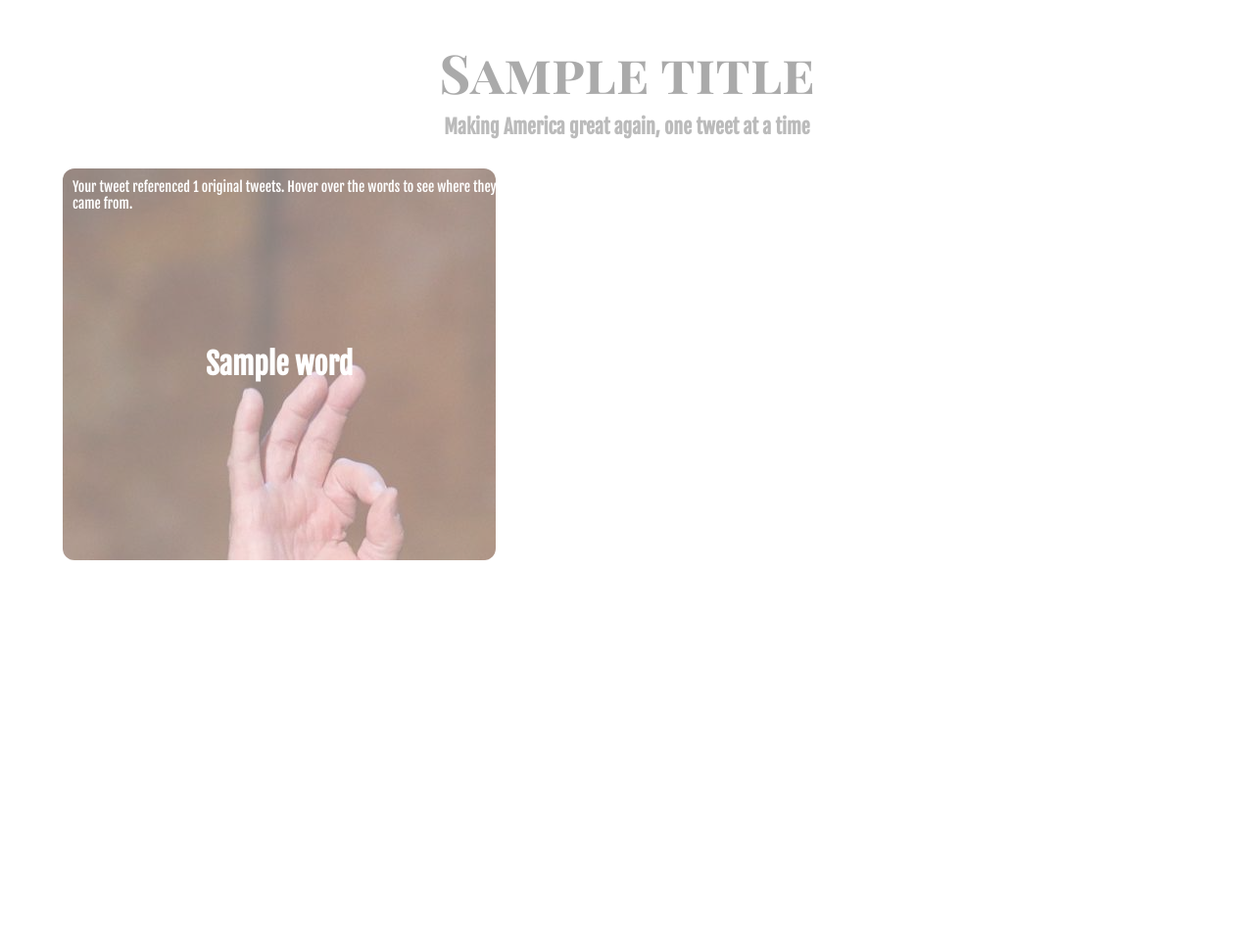
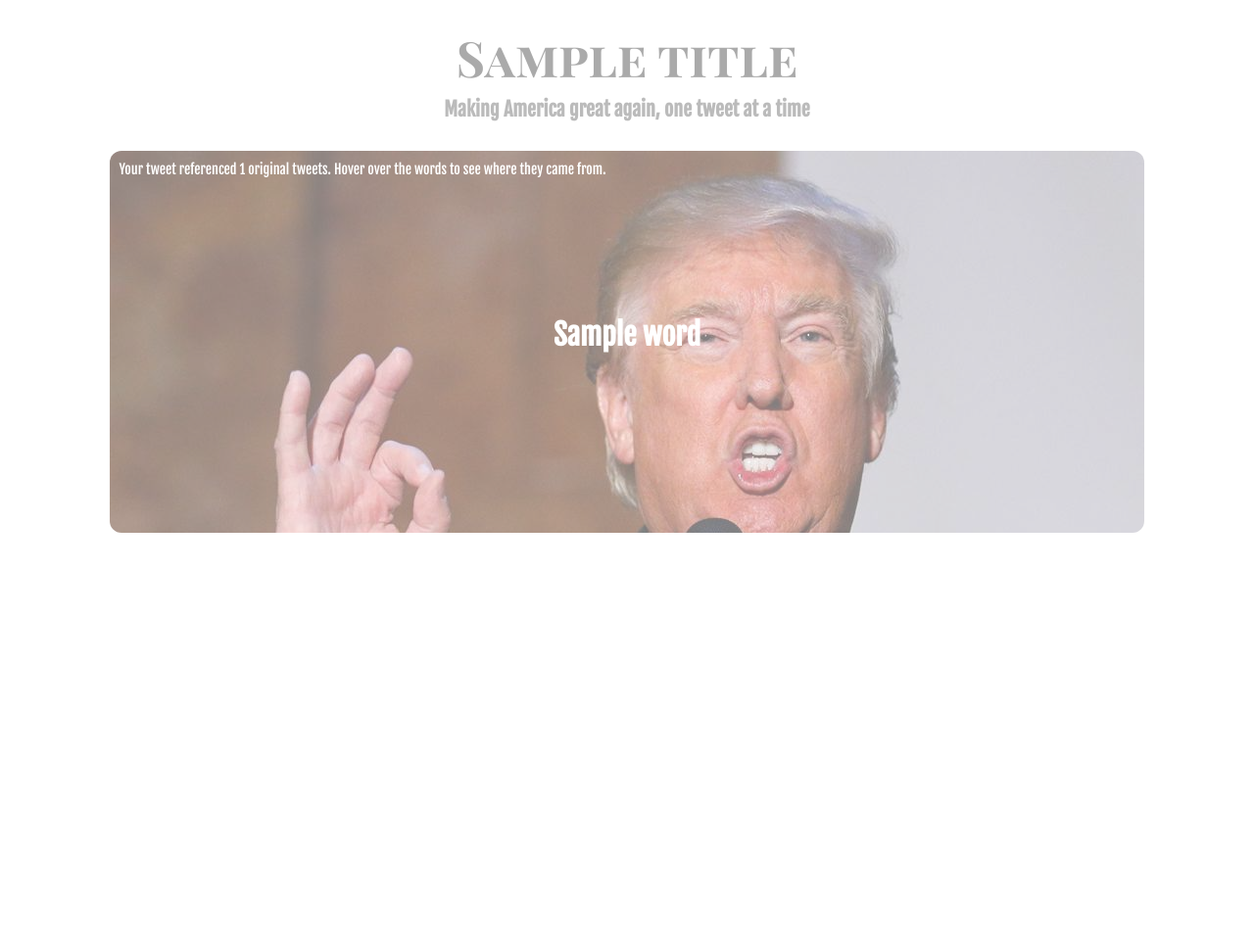
Before and after one commit to CaitlinSikora/TrumpTweetGenerator, a Flask app: template app/templates/tweet.html in a window 1280 px wide. Shown: the top 971 px of the page at 98% size. Run offline with Flask 2, Linux system fonts and the light colour scheme; the template is opened without the code that fills it: most values are stand-ins (such as "Sample title", 1, 10 or a date in 2020); parts of the project's set-up code (start-up, migrations or seed data) failed here and were passed over; some web fonts are replaced.

Commit message:
fixed bottom css, added image search terms, fixed width, changed to json, changed to individual models

```diff
--- a/app/templates/base.html
+++ b/app/templates/base.html
@@ -12,15 +12,9 @@
         margin: 0 auto;
         color: #bbbbbb;
         max-width: 90%;
+        display: block;
+        text-align: center;
       }
-        canvas {
-          margin:-400px 100px 0 0;
-            vertical-align: top;
-            z-index:1;
-        }
-        .bottom{
-            margin: 0 auto;
-        }
         div {
         background-size: cover;
         position: relative;
@@ -30,9 +24,9 @@
       h1 {
         font-family: 'Playfair Display SC', serif;
         text-align: center;
-        font-size: 55px;
+        font-size: 50px;
         color: #aaaaaa;
-        margin: 36px 0 0 0;
+        margin: 25px 0 0 0;
       }
       h2 {
         text-align: center;
--- a/app/templates/tweet.html
+++ b/app/templates/tweet.html
@@ -15,20 +15,21 @@
         margin-right: auto;
         margin-left:auto;
         margin-top: 10px;
-        min-height: 380px;
+        min-height: 370px;
         padding: 10px;
-        position: relative;
+        /*position: relative;*/
         display: inline-flex;
         background-size: cover;
         color: white;
         overflow: hidden;
         text-align: center;
+        width: 90%;
       }
       #genertext {
-        padding: 0 130;
+        padding: 0px 130px 15px;
         line-height: 1;
         vertical-align: middle;
-        margin: auto 5px;
+        margin: auto;
       }
       .scrape_image {
         z-index: 1;
@@ -74,7 +75,20 @@
            z-index: -1;
            background-size: cover;
         }
-
+        .origtweet {
+            margin: -35px 0px 0px;
+            line-height:1.2;
+            display:inline;
+            font-size:16px;
+        }
+        .origtweet p {
+            text-align: left;
+            margin: 7px 0;
+        }
+        .origtweet span {
+            text-align: right;
+            margin: 0 10px;
+        }
     </style>
     <div class="genertweet">
 
@@ -90,7 +104,6 @@
             </div>
     </div>
     <div class="origtweet">
-
     </div>
     <script type="text/javascript" >
         var references = {{ references|tojson }};
@@ -107,7 +120,7 @@
             $('.scraped_images_out').html('');
             the_word = $(this).attr('id');
             console.log(references[the_word].orig_date);
-            show_orig = '<p>On '+references[the_word].orig_date+' at '+references[the_word].orig_time+', Trump tweeted: <em>'+references[the_word].orig_text+'</em></p><p>Your tweet borrowed: <em>'+references[the_word].words_used.join(', ')+'</em></p>'
+            show_orig = '<p>On '+references[the_word].orig_date+' at '+references[the_word].orig_time+', Trump tweeted: <em>'+references[the_word].orig_text+'</em></p><p>Image searched key terms: <em>'+ references[the_word].imp_words.join(', ')+'</em><span>Your tweet borrowed: <em>'+references[the_word].words_used.join(', ')+'</em></span></p>'
             $('.origtweet').html(show_orig);
             console.log(references[the_word].imp_words)
             //$('.scraped_images_out').attr("style","opacity:0;");
```
